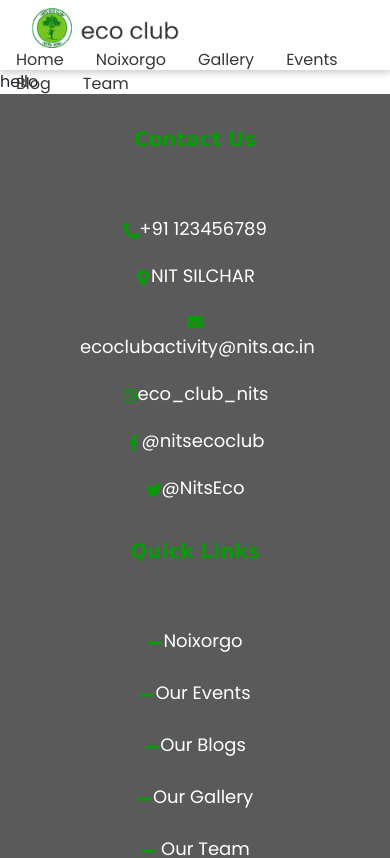
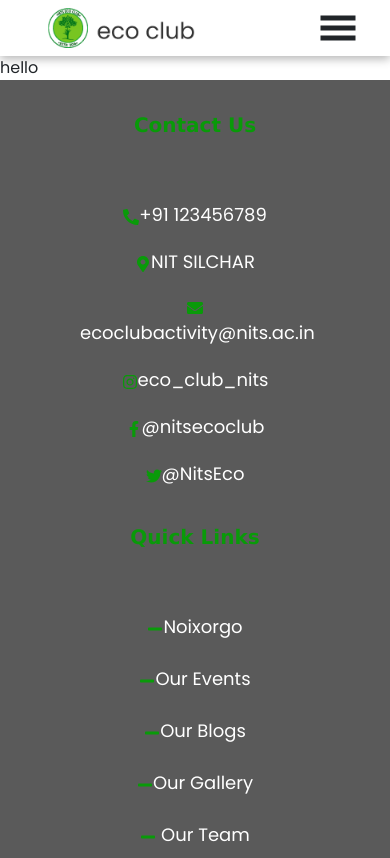
Before and after one commit to parthaxntn/Eco-club-website, a React (Create React App) app: page / in a window 390 px wide. Shown: the top 858 px of the page. Built offline with nearby package versions, Linux system fonts and the light colour scheme.

Commit message:
ADD: navbar

```diff
--- a/src/components/Navbar/Navbar.css
+++ b/src/components/Navbar/Navbar.css
@@ -39,3 +39,122 @@
     margin: auto;
     height: 40px;
 }
+
+.navbar {
+    display: flex;
+    box-shadow: 0px 3px 9px rgba(0, 0, 0, 0.29);
+    height: var(--navbar-height);
+}
+.navbar .logo{
+  display: flex;
+  margin-left: 1rem;
+}
+.navbar .logo a{
+  margin: auto;
+}
+@media (width>600px){
+  .navbar .logo{
+    margin-left: 2rem;
+  }
+}
+.nav-list {
+  display: flex;
+  margin-left: auto;
+  width: 40%;
+  list-style: none;
+
+
+}
+.nav-list .nav-button {
+  display: inline-block;
+  /* // margin: 2rem; */
+  margin: auto;
+  position: relative;
+
+}
+.nav-list .nav-button .nav-link {
+  /* // margin: 5vw; */
+  position: relative;
+  text-decoration: none;
+  font-weight: 700;
+  font-size: 1rem;
+  color: #646464;
+}
+  .nav-button::after {
+    position: absolute;
+    width: 0%;
+    height: 5px;
+    content: "";
+    left: 0px;
+    bottom: -5px;
+    border-radius: 5px;
+    transition: 0.35s;
+  }
+
+  .home::after {
+    background: var(--gdsc-blue-1-100);
+  }
+
+  .projects::after {
+    background: var(--gdsc-red-1-100);
+  }
+
+  .team::after {
+    background: var(--gdsc-green-1-100);
+  }
+
+  .nav-button:hover::after {
+    width: 100%;
+  }
+
+  .backdrop{
+     width: 100%;
+     height: 100%;
+     background: rgba(0, 0, 0, 0.492);
+     position: fixed;
+     top: 0px;
+     left: 0px;
+     z-index: 200;
+     transition: 0.25s;
+  }
+
+  .hamlist{
+    margin: auto;
+    text-align: center;
+}
+
+.hamlist li{
+  list-style: none;
+  margin: 3rem auto;
+  font-size: 1.7rem;
+  width: fit-content;
+  text-decoration: none;
+  position: relative;
+}
+
+.hamlist li a{
+  text-decoration: none;
+  color: black !important;
+}
+
+  .hamburg-sidebar{
+    height: 100vh;
+    position: fixed;
+    top: 0px;
+    right: 0px;
+    background: white;
+    transform: translateX(100%);
+    width: 300px;
+    z-index: 201;
+    transition: 0.25s;
+    display: flex;
+  }
+    .hamburger{
+      top: calc(var(--navbar-height)/2);
+      right: 30px;
+      z-index: 202;
+      display: flex;
+    }
+    .hamburger svg{
+      cursor: pointer;
+    }
--- a/src/components/Navbar/Navbar.jsx
+++ b/src/components/Navbar/Navbar.jsx
@@ -1,14 +1,55 @@
-import React from 'react'
+import React, { useEffect, useState } from 'react'
 import './Navbar.css'
 import { Link } from 'react-router-dom'
 import logo from '../../Assets/logo.png'
+import { GiHamburgerMenu } from 'react-icons/gi'
+import { ImCross } from 'react-icons/im'
 
 const Navbar = () => {
-  return (
-    <div className='navbar'>
-          <div className="logo">
-              <img src={logo} alt="#"/>
-          </div>
+  // return (
+  //   <div className='navbar'>
+  //         <div className="logo">
+  //             <img src={logo} alt="#"/>
+  //         </div>
+  //           <ul className='nav'>
+  //             <li><Link to='/'>Home</Link></li>
+  //             <li><Link to='/nox'>Noixorgo</Link></li>
+  //             <li><Link to='/gallery'>Gallery</Link></li>
+  //             <li><Link to='/events'>Events</Link></li>
+  //             <li><Link to='/blog'>Blog</Link></li>
+  //             <li><Link to='/team'>Team</Link></li>
+  //           </ul>
+  //   </div>
+  // )
+
+    const [winWidth, setWinWidth] = useState(window.innerWidth)
+    const [hamburg, setHamburg] = useState(false)
+
+    useEffect(() => {
+      window.addEventListener('resize', (e) => {
+        setWinWidth(window.innerWidth)
+        console.log(hamburg);
+      })
+    }, [])
+
+    const hamburger = () => {
+      if (hamburg === false) {
+        setHamburg(true)
+      } else if (hamburg === true) {
+        setHamburg(false)
+      }
+    }
+
+    return (
+      <nav className="navbar">
+        <div className="logo">
+          <Link to="/">
+          <img src={logo} alt="" />
+          </Link>
+        </div>
+        <img className="nav-img" src="" alt="" />
+        <div className="backdrop" style={{ zIndex: `${hamburg===true?200:-100}`,background: `${hamburg === false ? 'transparent' : 'rgba(0, 0, 0, 0.492)'}` }}></div>
+        {winWidth > 800 ?
             <ul className='nav'>
               <li><Link to='/'>Home</Link></li>
               <li><Link to='/nox'>Noixorgo</Link></li>
@@ -17,8 +58,51 @@
               <li><Link to='/blog'>Blog</Link></li>
               <li><Link to='/team'>Team</Link></li>
             </ul>
-    </div>
-  )
+            : <>
+          <div className="hamburger" style={{fontSize: `${hamburg===false?'40px':'30px'}`,  margin: `${hamburg===false?'auto':''}`, marginRight: `${hamburg===false?'2rem':''}`, position: `${hamburg===true?'fixed':''}`, right: `${hamburg===true?'30px':''}`}} onClick={hamburger}>
+            {hamburg === false ? <GiHamburgerMenu /> : <ImCross />}
+          </div>
+          <div className="hamburg-sidebar" style={{ transform: `${hamburg === true ? 'translateX(0%)' : ''}` }}>
+
+            <ul className="hamlist">
+
+              <li className="nav-button home">
+                <Link to="/" className="nav-link">
+                  Home
+                </Link>
+              </li>
+              <li className="nav-button projects">
+                <Link to="/nox" className="nav-link">
+                  Noixorgo
+                </Link>
+              </li>
+              <li className="nav-button team">
+                <Link to="/gallery" className="nav-link">
+                  Gallery
+                </Link>
+              </li>
+              <li className="nav-button team">
+                <Link to="/events" className="nav-link">
+                  Events
+                </Link>
+              </li>
+              <li className="nav-button team">
+                <Link to="/blog" className="nav-link">
+                  Blog
+                </Link>
+              </li>
+              <li className="nav-button team">
+                <Link to="/team" className="nav-link">
+                  Team
+                </Link>
+              </li>
+            </ul>
+
+          </div>
+        </>
+        }
+      </nav>
+    );
 }
 
 export default Navbar
```
Also changed, not shown: src/pages/Nox/Nox.jsx (line endings or trailing spaces).
